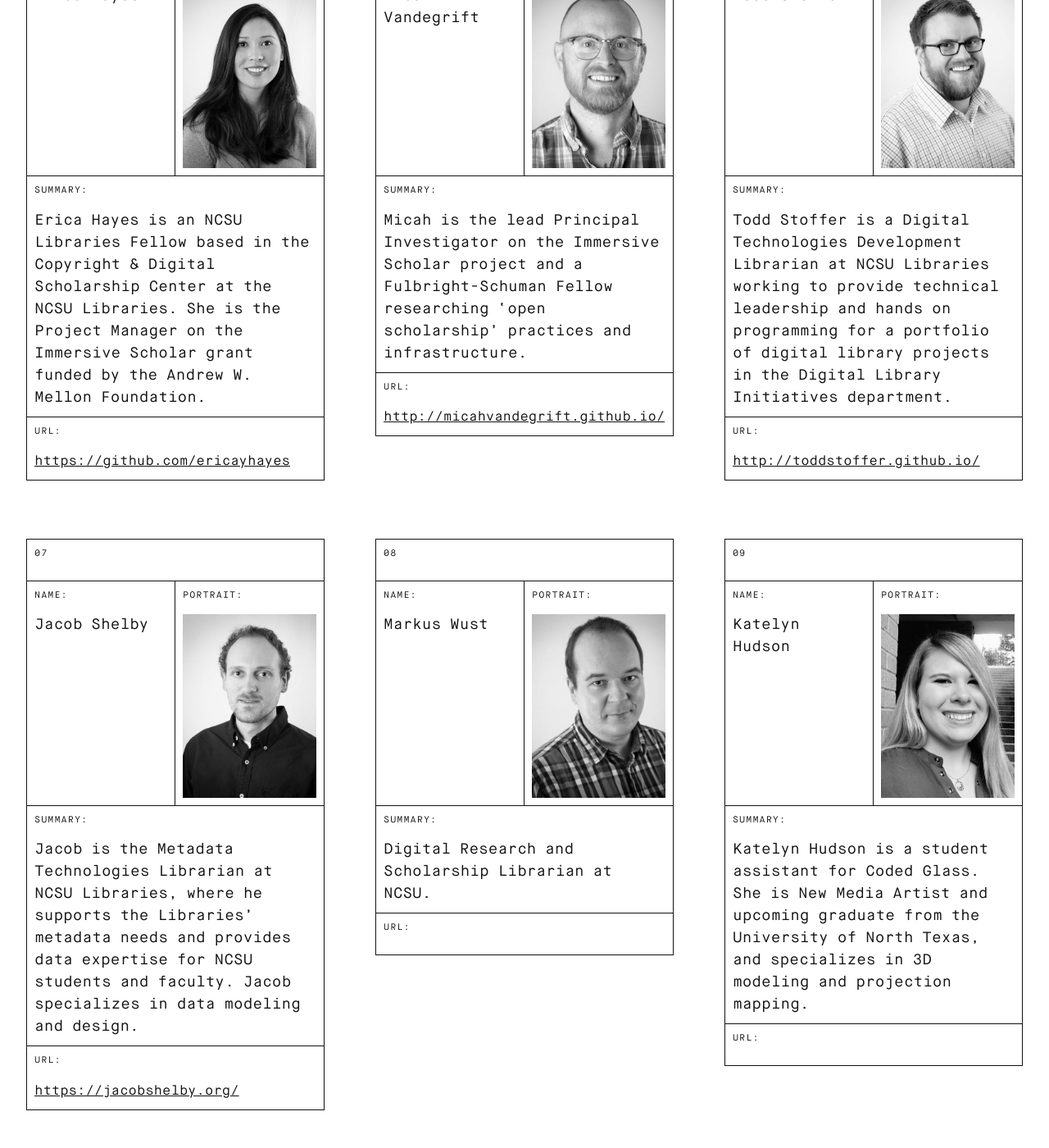
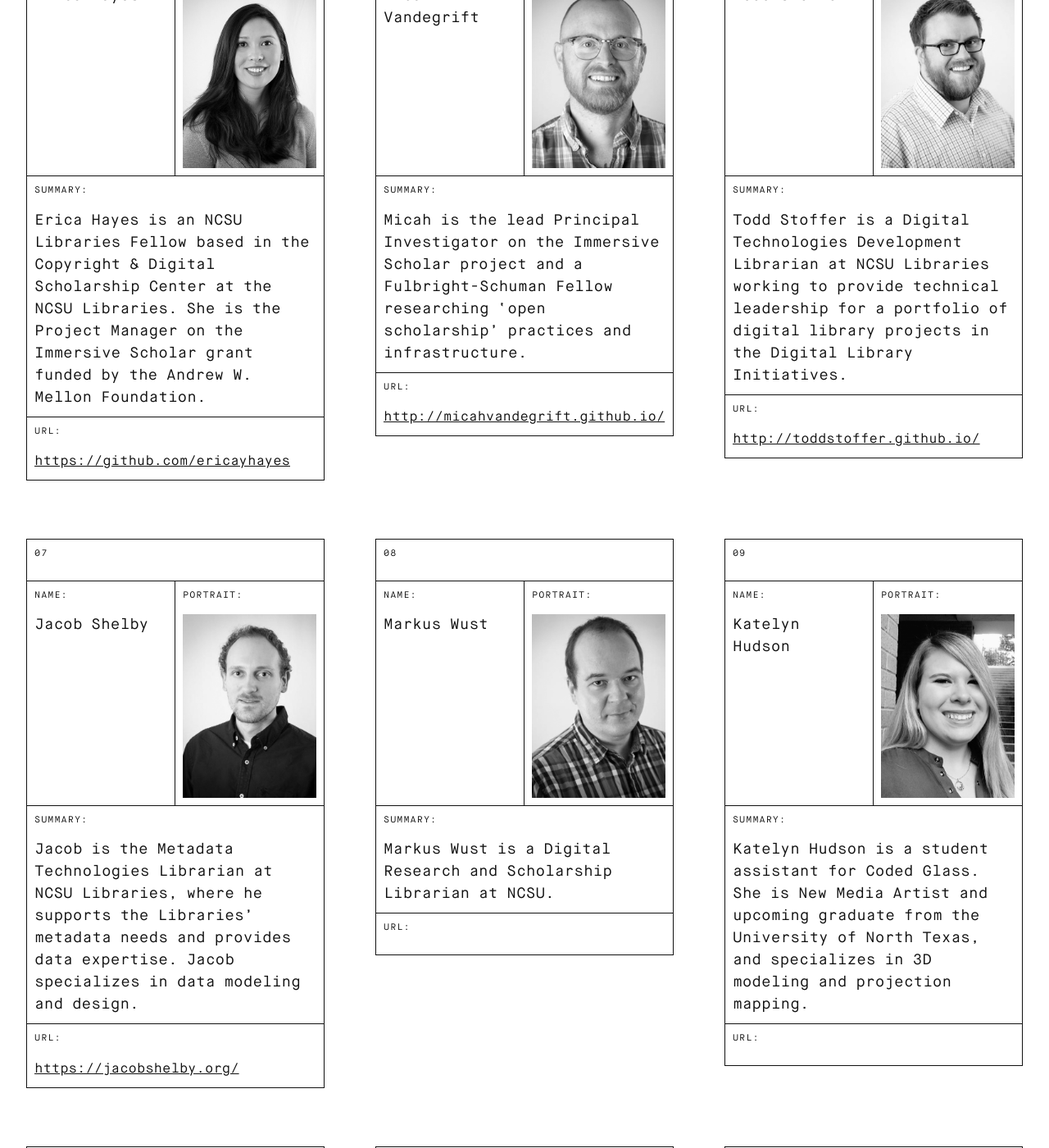
Before and after one commit to BrianaCamp/looking-glass, a Jekyll site: the page built from credits.markdown, in a window 1280 px wide and 1400 px high, scrolled down 1164 px. Shown: the whole window at 82% size. Built offline with Jekyll 4.4.1, drawn with Linux system fonts in a browser that asks for light colours.

Commit message:
Updated Credits

```diff
--- a/credits.markdown
+++ b/credits.markdown
@@ -35,21 +35,19 @@ contributors:
   url: 'http://micahvandegrift.github.io/ '
 - name: 'Todd Stoffer '
   image: "/uploads/todd.jpg"
-  summary_text: Todd Stoffer is a Digital Technologies Development Librarian at NCSU
-    Libraries working to provide technical leadership and hands on programming for
-    a portfolio of digital library projects in the Digital Library Initiatives department.
+  summary_text: 'Todd Stoffer is a Digital Technologies Development Librarian at NCSU
+    Libraries working to provide technical leadership for a portfolio of digital library
+    projects in the Digital Library Initiatives. '
   url: 'http://toddstoffer.github.io/ '
 - name: 'Jacob Shelby '
   image: "/uploads/jacob.jpg"
-  summary_text: 'Jacob is the Metadata Technologies Librarian at NCSU Libraries, where
-    he supports the Libraries’ metadata needs and provides data expertise for NCSU
-    students and faculty. Jacob specializes in data modeling and design.
-
-'
+  summary_text: Jacob is the Metadata Technologies Librarian at NCSU Libraries, where
+    he supports the Libraries’ metadata needs and provides data expertise. Jacob specializes
+    in data modeling and design.
   url: https://jacobshelby.org/
 - name: 'Markus Wust '
   image: "/uploads/markus.jpg"
-  summary_text: 'Digital Research and Scholarship Librarian at NCSU. '
+  summary_text: 'Markus Wust is a Digital Research and Scholarship Librarian at NCSU. '
   url:
 - name: Katelyn Hudson
   image: "/uploads/Katelyn_CG_Headshot.jpg"
```
